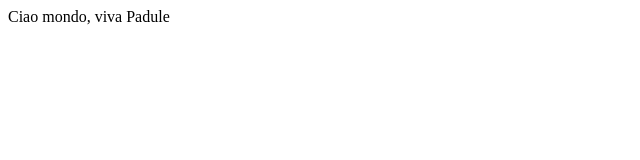
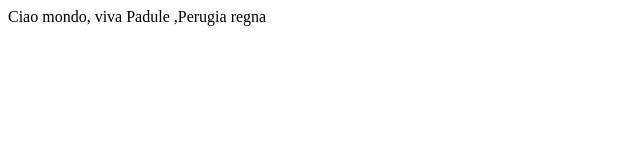
Before and after one commit to MichelaManci/sitoWeb, a plain HTML site: page index.html in a window 1280 px wide. Shown: the whole page, without its empty margins (0-640 px from the left). Drawn offline with Linux system fonts and the light colour scheme.

Commit message:
Modicato di nuovo

```diff
--- a/index.html
+++ b/index.html
@@ -1,4 +1,4 @@
 <html>
 <head> </head>
-<body> Ciao mondo, viva Padule </body>
+<body> Ciao mondo, viva Padule ,Perugia regna</body>
 </html>
```
